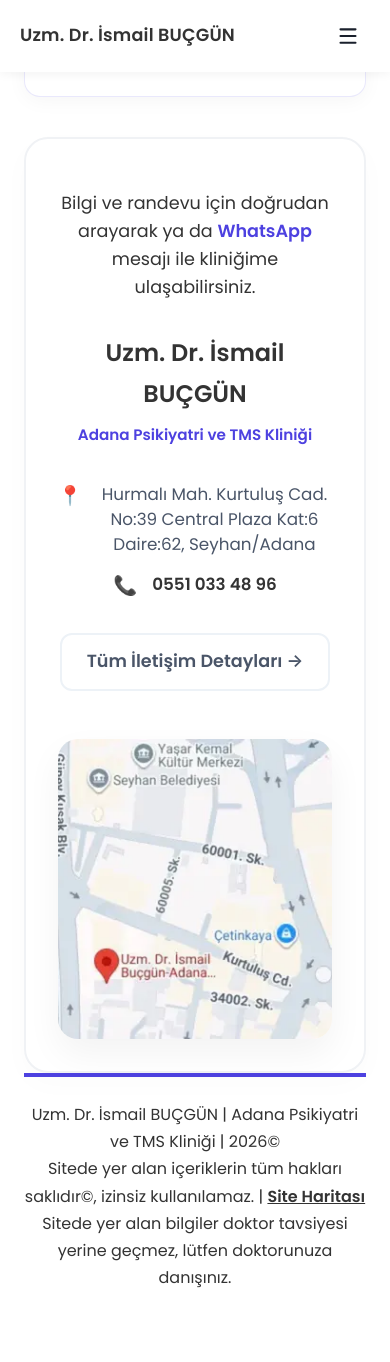
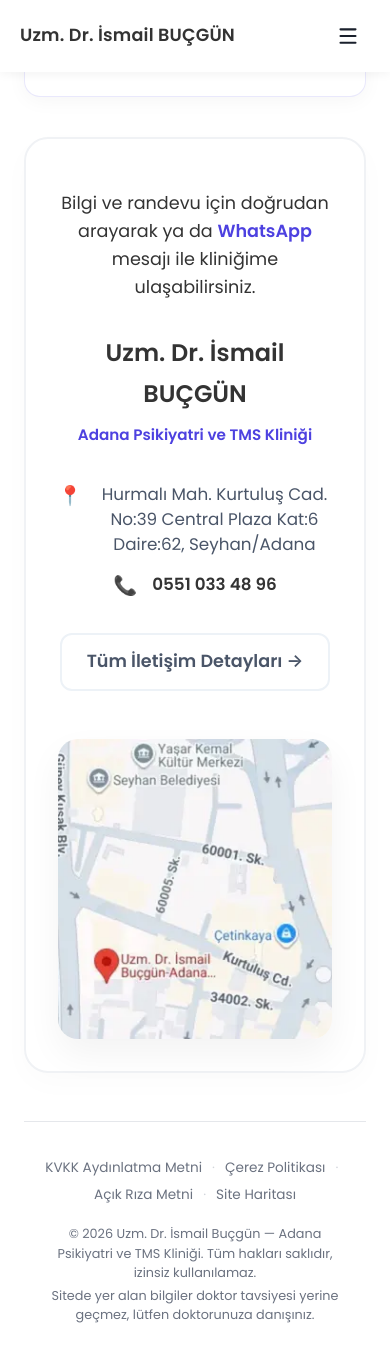
Before and after one commit to ibucgun/ibucgun.github.io, a Jekyll site: the page built from index.html, in a window 390 px wide and 1400 px high, scrolled down 6856 px. Shown: the top 1362 px of the window. Built offline with Jekyll 4.4.1, drawn with Linux system fonts in a browser that asks for light colours; before the commit the page ends 8195 px from its top, so only the background shows below that.

Commit message:
Footer düzenlendi

```diff
--- a/_includes/footer.html
+++ b/_includes/footer.html
@@ -1,5 +1,16 @@
-      <footer class="page-footer">
-        <p class="footer-line">Uzm. Dr. İsmail BUÇGÜN | Adana Psikiyatri ve TMS Kliniği | 2026&#169;</p>
-        <p class="footer-line">Sitede yer alan içeriklerin tüm hakları saklıdır&#169;, izinsiz kullanılamaz. | <a href="https://ismailbucgun.com/sitemap.xml" title="Site Haritası">Site Haritası</a> </p>
-		<p class="footer-line">Sitede yer alan bilgiler doktor tavsiyesi yerine geçmez, lütfen doktorunuza danışınız.</p>
-      </footer>
+<footer class="page-footer">
+
+  <div class="footer-links-row">
+    <a href="/aydinlatma-metni/">KVKK Aydınlatma Metni</a>
+    <span class="footer-sep">·</span>
+    <a href="/cerez-politikasi/">Çerez Politikası</a>
+    <span class="footer-sep">·</span>
+    <a href="/acik-riza/">Açık Rıza Metni</a>
+    <span class="footer-sep">·</span>
+    <a href="/sitemap.xml" title="Site Haritası">Site Haritası</a>
+  </div>
+
+  <p class="footer-line">© 2026 Uzm. Dr. İsmail Buçgün — Adana Psikiyatri ve TMS Kliniği. Tüm hakları saklıdır, izinsiz kullanılamaz.</p>
+  <p class="footer-line">Sitede yer alan bilgiler doktor tavsiyesi yerine geçmez, lütfen doktorunuza danışınız.</p>
+
+</footer>
--- a/_sass/_resume.scss
+++ b/_sass/_resume.scss
@@ -1249,3 +1249,107 @@ html {
     }
   }
 }
+
+
+/* =========================================================
+   YASAL SAYFALAR (KVKK, Çerez Politikası, Açık Rıza)
+   ========================================================= */
+.legal-content {
+  max-width: 800px;
+  margin: 0 auto;
+}
+.legal-content h1 {
+  margin-bottom: 1.5rem;
+}
+.legal-content h2 {
+  margin-top: 2rem;
+  font-size: 1.4rem;
+  color: #4d41e0;
+}
+.legal-content h3 {
+  margin-top: 1.5rem;
+  font-size: 1.15rem;
+}
+.legal-content p,
+.legal-content li {
+  font-size: 1rem;
+  line-height: 1.7;
+}
+.legal-content .legal-intro {
+  background: #f7f8fa;
+  border-left: 4px solid #4d41e0;
+  padding: 1rem 1.25rem;
+  border-radius: 6px;
+  margin: 1rem 0 2rem 0;
+}
+.legal-content .legal-statement {
+  background: #f0ebff;
+  border: 1px solid #4d41e0;
+  border-radius: 8px;
+  padding: 1.25rem 1.5rem;
+  margin: 1.5rem 0;
+  font-style: italic;
+}
+.legal-content .legal-meta {
+  background: #f7f8fa;
+  padding: 0.75rem 1rem;
+  border-radius: 6px;
+  margin-top: 2rem;
+  font-size: 0.95rem;
+}
+.legal-content .legal-related {
+  text-align: center;
+  margin-top: 1.5rem;
+  font-size: 0.95rem;
+  color: #6b7280;
+}
+.legal-content .legal-related a {
+  color: #4d41e0;
+  text-decoration: none;
+}
+.legal-content .legal-related a:hover {
+  text-decoration: underline;
+}
+
+/* =========================================================
+   FOOTER — Sade yapı: linkler satırı + telif + uyarı
+   ========================================================= */
+.page-footer {
+  padding: 2rem 1rem 1.5rem 1rem;
+  margin-top: 3rem;
+  border-top: 1px solid #e5e7eb;
+  text-align: center;
+}
+.page-footer .footer-links-row {
+  margin-bottom: 1rem;
+  font-size: 0.85rem;
+  color: #6b7280;
+}
+.page-footer .footer-links-row a {
+  color: #6b7280;
+  text-decoration: none;
+}
+.page-footer .footer-links-row a:hover {
+  color: #4d41e0;
+  text-decoration: underline;
+}
+.page-footer .footer-sep {
+  margin: 0 0.4rem;
+  color: #d1d5db;
+}
+.page-footer .footer-line {
+  margin: 0.25rem 0;
+  font-size: 0.85rem;
+  color: #6b7280;
+  line-height: 1.5;
+}
+
+/* Mobilde linkler satırı sarmal olabilsin */
+@media screen and (max-width: 600px) {
+  .page-footer .footer-links-row {
+    line-height: 2;
+  }
+  .page-footer .footer-line {
+    font-size: 0.8rem;
+  }
+}
```
Also changed, not shown: acik-riza.html (added, +104 -0 lines), aydinlatma-metni.html (added, +178 -0 lines), cerez-politikasi.html (added, +113 -0 lines).
